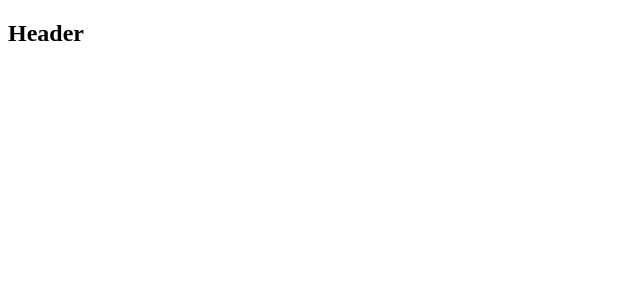
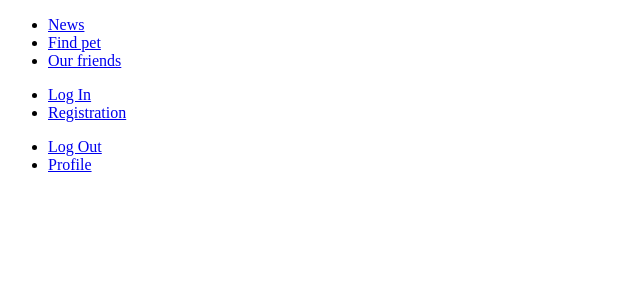
Before and after one commit to ZorAnderius/Petlove, a React (Vite) app: page / in a window 1280 px wide. Shown: the top 300 px of the page, without its empty margins (0-640 px from the left). Built offline with nearby package versions, Linux system fonts and the light colour scheme.

Commit message:
add header navigation

```diff
--- /dev/null
+++ b/src/components/AuthNav/AuthNav.jsx
@@ -0,0 +1,18 @@
+import { ROUTES } from "../../helpers/constants/ROUTES.js";
+import LinkBtn from "../LinkBtn/LinkBtn.jsx";
+import styles from "./AuthNav.module.css";
+
+const AuthNav = () => {
+  return (
+    <ul className={styles}>
+      <li>
+        <LinkBtn direction={ROUTES.REGISTER} >Log In</LinkBtn>
+      </li>
+      <li>
+        <LinkBtn direction={ROUTES.LOGIN}>Registration</LinkBtn>
+      </li>
+    </ul>
+  );
+};
+
+export default AuthNav;
--- a/src/components/Header/Header.jsx
+++ b/src/components/Header/Header.jsx
@@ -1,9 +1,16 @@
+import AuthNav from "../AuthNav/AuthNav.jsx";
+import Nav from "../Nav/Nav.jsx";
+import UserNav from "../UserNav/UserNav.jsx";
 import styles from "./Header.module.css";
 
 const Header = () => {
   return (
-    <header>
-      <h2 className={styles}>Header</h2>
+    <header className={styles}>
+      <nav>
+        <Nav />
+        <AuthNav />
+        <UserNav />
+      </nav>
     </header>
   );
 };
--- /dev/null
+++ b/src/components/LinkBtn/LinkBtn.jsx
@@ -0,0 +1,13 @@
+import { Link } from "react-router-dom";
+import styles from "./LinkBtn.module.css";
+import { ROUTES } from "../../helpers/constants/ROUTES.js";
+
+const LinkBtn = ({ children, direction = ROUTES.HOME, style = "" }) => {
+  return (
+    <Link to={direction} className={styles[style]}>
+      {children}
+    </Link>
+  );
+};
+
+export default LinkBtn;
--- /dev/null
+++ b/src/components/Nav/Nav.jsx
@@ -0,0 +1,21 @@
+import { NavLink } from "react-router-dom";
+import styles from "./Nav.module.css";
+import { ROUTES } from "../../helpers/constants/ROUTES.js";
+
+const Nav = () => {
+  return (
+    <ul className={styles}>
+      <li>
+        <NavLink to={ROUTES.NEWS}>News</NavLink>
+      </li>
+      <li>
+        <NavLink to={ROUTES.NOTICES}>Find pet</NavLink>
+      </li>
+      <li>
+        <NavLink to={ROUTES.FRIENDS}>Our friends</NavLink>
+      </li>
+    </ul>
+  );
+};
+
+export default Nav;
--- /dev/null
+++ b/src/components/UserNav/UserNav.jsx
@@ -0,0 +1,18 @@
+import { ROUTES } from "../../helpers/constants/ROUTES.js";
+import LinkBtn from "../LinkBtn/LinkBtn.jsx";
+import styles from "./UserNav.module.css";
+
+const UserNav = () => {
+  return (
+    <ul className={styles}>
+      <li>
+        <LinkBtn direction={ROUTES.HOME}>Log Out</LinkBtn>
+      </li>
+      <li>
+        <LinkBtn direction={ROUTES.PROFILE}>Profile</LinkBtn>
+      </li>
+    </ul>
+  );
+};
+
+export default UserNav;
```
Also changed, not shown: src/components/AuthNav/AuthNav.module.css (added), src/components/LinkBtn/LinkBtn.module.css (added), src/components/Nav/Nav.module.css (added), src/components/UserNav/UserNav.module.css (added).
